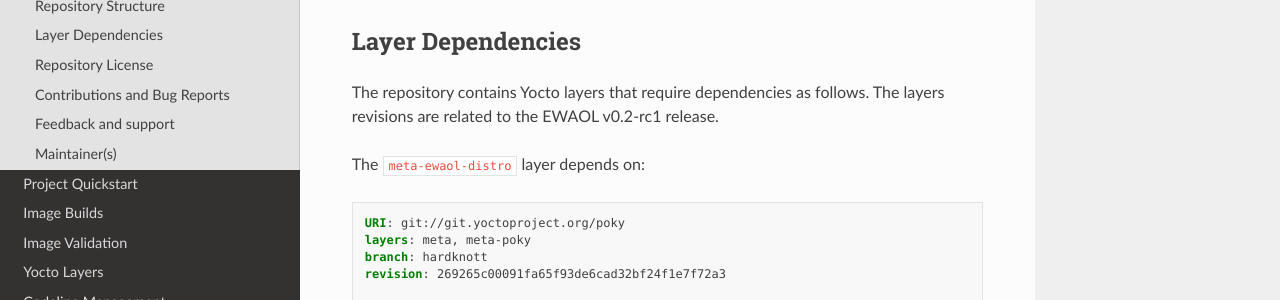
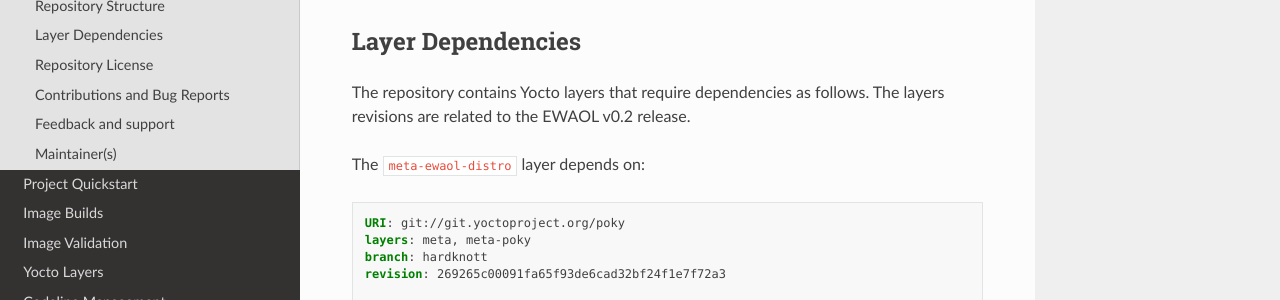
Before and after one commit to chaoge525/soafee_demo, a Sphinx documentation site: the page built from documentation/overview.rst, in a window 1280 px wide and 900 px high, scrolled down 1777 px. Shown: the part 175-475 px from the top of the window. Built offline with Sphinx 7.4.7 and the Read the Docs theme 2.0.0, drawn with Linux system fonts in a browser that asks for light colours.

Commit message:
doc,ewaol-config,ewaol-distro: Update references to v0.2 release tag
Issue-Id: SCM-3071
Signed-off-by: Diego Sueiro <diego.sueiro@arm.com>
Change-Id: I2958d9c7fe82fd0c153674af9bcaf26eafb81e17

```diff
--- a/documentation/builds.rst
+++ b/documentation/builds.rst
@@ -212,7 +212,7 @@
 
       meta-ewaol:
         url: https://git.gitlab.arm.com/ewaol/meta-ewaol.git
-        refspec: v0.1.1
+        refspec: v0.2
 
     machine: my-machine
 
--- a/documentation/overview.rst
+++ b/documentation/overview.rst
@@ -77,7 +77,7 @@
 -------------------
 
 The repository contains Yocto layers that require dependencies as follows. The
-layers revisions are related to the EWAOL v0.2-rc1 release.
+layers revisions are related to the EWAOL v0.2 release.
 
 The ``meta-ewaol-distro`` layer depends on:
 
--- a/documentation/quickstart.rst
+++ b/documentation/quickstart.rst
@@ -82,7 +82,7 @@
 
    mkdir -p ~/ewaol
    cd ~/ewaol
-   git clone https://git.gitlab.arm.com/ewaol/meta-ewaol.git -b v0.1.1
+   git clone https://git.gitlab.arm.com/ewaol/meta-ewaol.git -b v0.2
    cd meta-ewaol
 
 Running kas with the build configurations within ``meta-ewaol-config`` will
```
Also changed, not shown: 2 other files.
